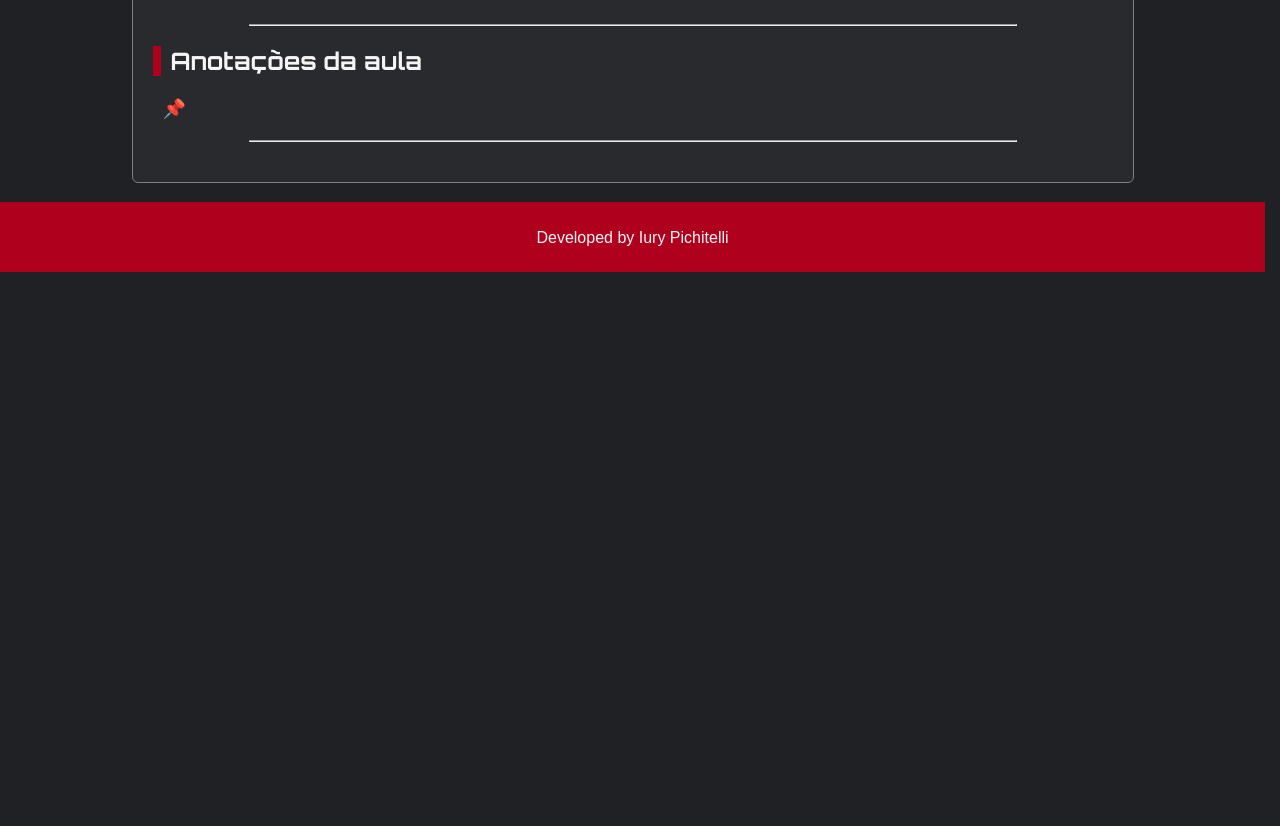
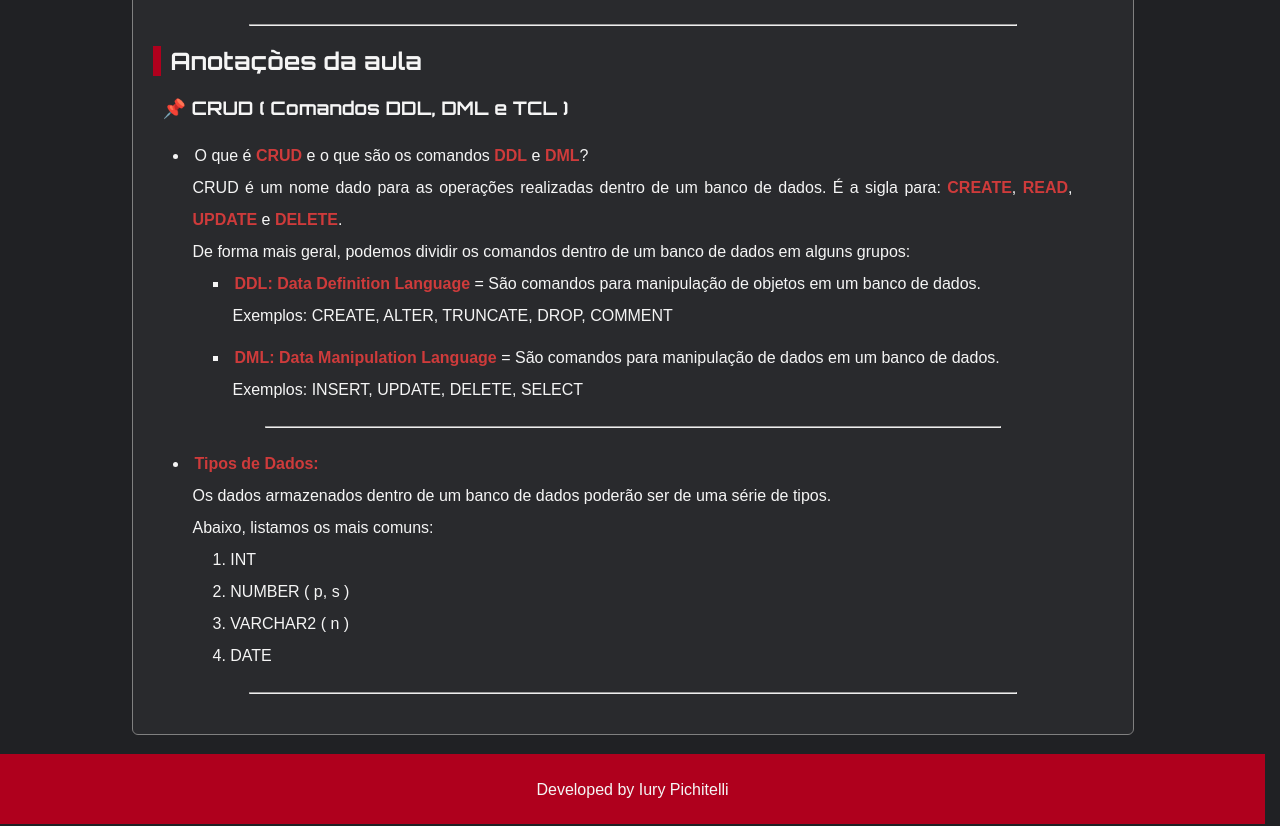
Before and after one commit to IuryPichitelli/PL_SQL_ORACLE, a plain HTML site: page pages/aula03.html in a window 1280 px wide. Shown: the part 823-1649 px from the top of the page. Before the commit the page ends 1097 px from the top, so only its background shows below. Drawn offline with Linux system fonts and the light colour scheme; files whose address does not match are found by name.

Commit message:
Update aula03.html

```diff
--- a/pages/aula03.html
+++ b/pages/aula03.html
@@ -28,15 +28,40 @@
     <main>
         <article>
             <h1>Aula 03</h1>
-            <h2>Criando usuários e conexões dentro do Oracle Database </h2>
+            <h2>Comandos SQL - DB ORACLE</h2>
             <div class="iframeVideo">
                 <iframe width="560" height="315" src="https://www.youtube.com/embed/9dKZsDeaoPY?si=Mq6jbJJzDa2mqH22" title="YouTube video player" frameborder="0" allow="accelerometer; autoplay; clipboard-write; encrypted-media; gyroscope; picture-in-picture; web-share" referrerpolicy="strict-origin-when-cross-origin" allowfullscreen></iframe>
             </div>
             <hr>
             <h2>Anotações da aula</h2>
-            <h3></h3>
+            <h3>CRUD ( Comandos DDL, DML e TCL )</h3>
             <ul>
-
+                <li>O que é <strong>CRUD</strong> e o que são os comandos <strong>DDL</strong> e <strong>DML</strong>?</li>
+                <ul>
+                    <p>CRUD é um nome dado para as operações realizadas dentro de um banco de dados. É a sigla para: <strong>CREATE</strong>, <strong>READ</strong>, <strong>UPDATE</strong> e <strong>DELETE</strong>.</p>
+                    <p>De forma mais geral, podemos dividir os comandos dentro de um banco de dados em alguns grupos:</p>
+                    <ul>
+                        <li><strong>DDL: Data Definition Language</strong> = São comandos para manipulação de objetos em um banco de dados.</li>
+                        <ul>
+                            <p>Exemplos: CREATE, ALTER, TRUNCATE, DROP, COMMENT</p>
+                        </ul>
+                        <li><strong>DML: Data Manipulation Language</strong> = São comandos para manipulação de dados em um banco de dados.</li>
+                        <ul>
+                            <p>Exemplos: INSERT, UPDATE, DELETE, SELECT</p>
+                        </ul>
+                    </ul>
+                </ul>
+                <hr>
+                <li><strong>Tipos de Dados:</strong></li>
+                <ul>
+                    <p>Os dados armazenados dentro de um banco de dados poderão ser de uma série de tipos. <br> Abaixo, listamos os mais comuns:</p>
+                    <ol>
+                        <li>INT</li>
+                        <li>NUMBER ( p, s )</li>
+                        <li>VARCHAR2 ( n )</li>
+                        <li>DATE</li>
+                    </ol>
+                </ul>
             </ul>
             <hr>
         </article>
```
